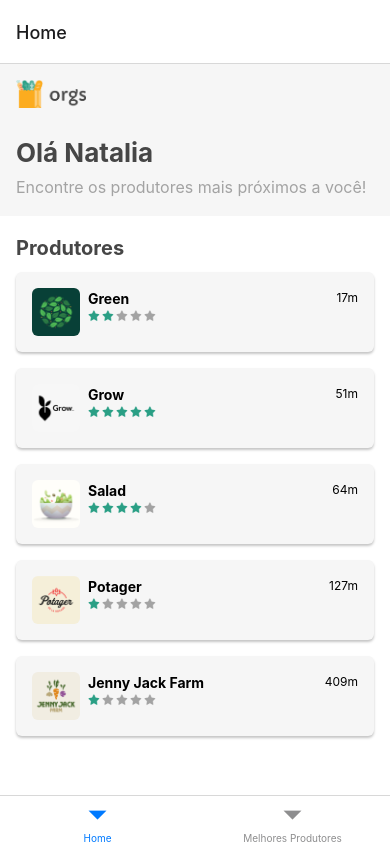
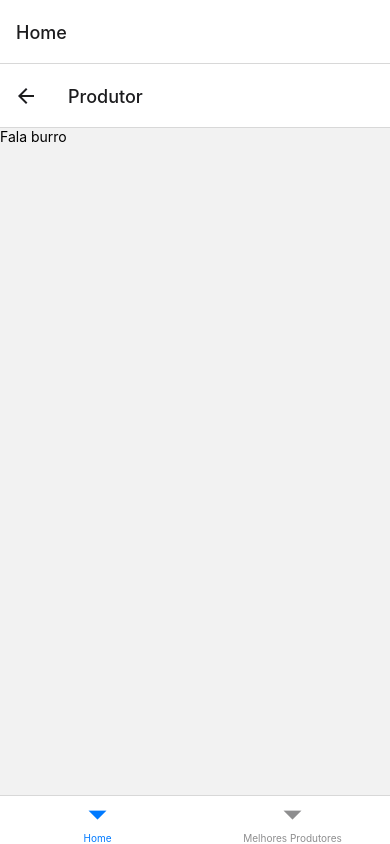
Before and after one commit to iurysilva/Alura-Navigation, a React Native app: screen /Produtor in a window 390 px wide. Built offline with nearby package versions, Linux system fonts and the light colour scheme.

Commit message:
Feat: Navigate to produtor screen

```diff
--- a/src/rotas/AppRotas.js
+++ b/src/rotas/AppRotas.js
@@ -2,16 +2,16 @@ import React from "react";
 import { NavigationContainer } from '@react-navigation/native';
 import { createBottomTabNavigator } from '@react-navigation/bottom-tabs';
 
-import Home from "../telas/Home";
-import MelhoresProdutores from "../telas/MelhoresProdutores";
+import ProdutorRotas from "./ProdutorRotas";
+import MelhoresProdutoresRotas from "./MelhoresProdutoresRotas";
 
 const Tab = createBottomTabNavigator();
 
 export default function AppRotas(){
     return  <NavigationContainer>
     <Tab.Navigator>
-      <Tab.Screen name='Home' component={Home}/>
-      <Tab.Screen name='Melhores Produtores' component={MelhoresProdutores}/>
+      <Tab.Screen name='Home' component={ProdutorRotas}/>
+      <Tab.Screen name='Melhores Produtores' component={MelhoresProdutoresRotas}/>
     </Tab.Navigator>
   </NavigationContainer>
 }
--- /dev/null
+++ b/src/rotas/MelhoresProdutoresRotas.js
@@ -0,0 +1,8 @@
+import React from "react";
+import MelhoresProdutores from "../telas/MelhoresProdutores";
+import ProdutorRotas from "./ProdutorRotas";
+
+export default function MelhoresProdutoresRotas(){
+    return <ProdutorRotas componente={MelhoresProdutores}/>
+
+}
--- /dev/null
+++ b/src/rotas/ProdutorRotas.js
@@ -0,0 +1,13 @@
+import { createNativeStackNavigator } from "@react-navigation/native-stack";
+import React from "react";
+import Produtor from "../telas/Produtor";
+import Home from "../telas/Home";
+
+const Stack = createNativeStackNavigator();
+
+export default function ProdutorRotas({ComponentePrincipal=Home}){
+    return <Stack.Navigator>
+        <Stack.Screen name='HomeScreen' component={ComponentePrincipal}/>
+        <Stack.Screen name='Produtor' component={Produtor}/>
+    </Stack.Navigator>
+}
--- a/src/telas/Produtores/index.js
+++ b/src/telas/Produtores/index.js
@@ -5,8 +5,11 @@ import Produtor from './componentes/Produtor';
 import Topo from './componentes/Topo';
 import useProdutores from '../../hooks/useProdutores';
 import useTextos from '../../hooks/useTextos';
+import { useNavigation } from '@react-navigation/native';
 
 export default function Produtores({ melhoresProdutores }) {
+  const navigation = useNavigation();
+
   const lista = useProdutores(melhoresProdutores);
   const { tituloProdutores } = useTextos();
 
@@ -20,7 +23,9 @@ export default function Produtores({ melhoresProdutores }) {
   return <FlatList
     data={lista}
     renderItem={
-      ({ item }) => <Produtor {...item} aoPressionar={() => {}} />
+      ({ item }) => <Produtor {...item} aoPressionar={() => {
+        navigation.navigate('Produtor');
+      }} />
     }
     keyExtractor={({ nome }) => nome}
     ListHeaderComponent={TopoLista}
```
Also changed, not shown: 1 other file (tests, documents, lock files or other folders).
